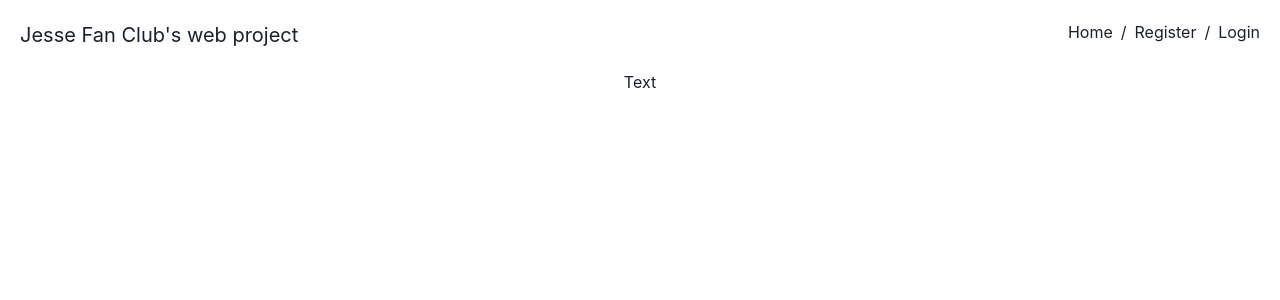
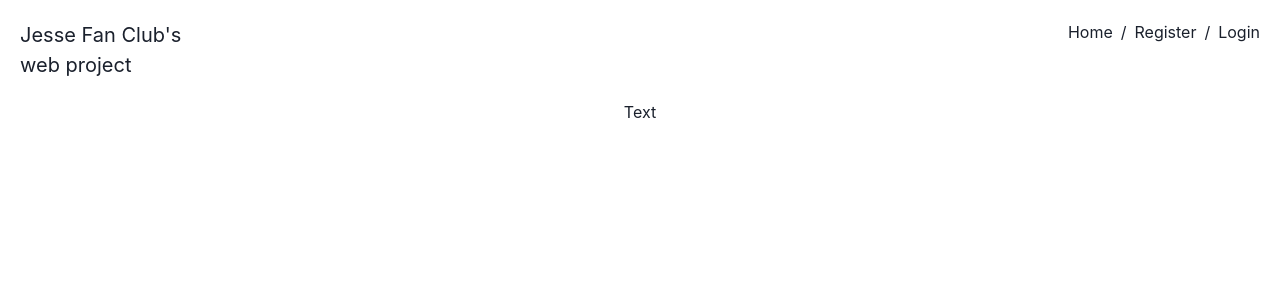
Before and after one commit to I-Am-Dench/cse312-project, a React (Vite) app in the folder client/: page / in a window 1280 px wide. Shown: the top 300 px of the page. Built offline with nearby package versions, Linux system fonts and the light colour scheme.

Commit message:
added to show name when user is logged in.

```diff
--- a/client/src/layout/Layout.jsx
+++ b/client/src/layout/Layout.jsx
@@ -76,11 +76,19 @@ export default function Layout() {
   const value = { login, logout, register, user };
   return (
     <div className="layout">
-      <Flex margin="20px">
-        <Text alignSelf={'center'} fontSize="xl">
+      <Flex margin="20px" justifyContent={'space-between'}>
+        <Text alignSelf={'center'} width="17%" fontSize="xl">
           Jesse Fan Club's web project
         </Text>
-        <Spacer />
+        <Flex width="83%" justifyContent="center">
+          {user ? (
+            <Text alignSelf={'center'} fontSize="xl" justifyItems={'center'}>
+              {user}
+            </Text>
+          ) : (
+            <></>
+          )}
+        </Flex>
         {user ? (
           <>
             <PrivateNavigation />
```
Also changed, not shown: client/src/page/Home.jsx (renamed from client/src/page/home.jsx).
